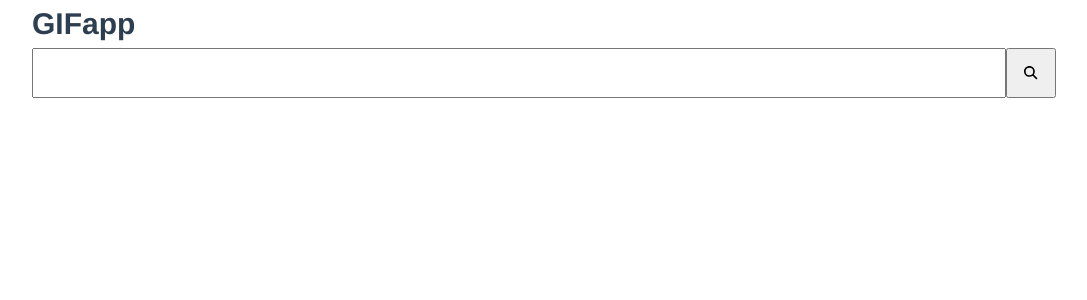
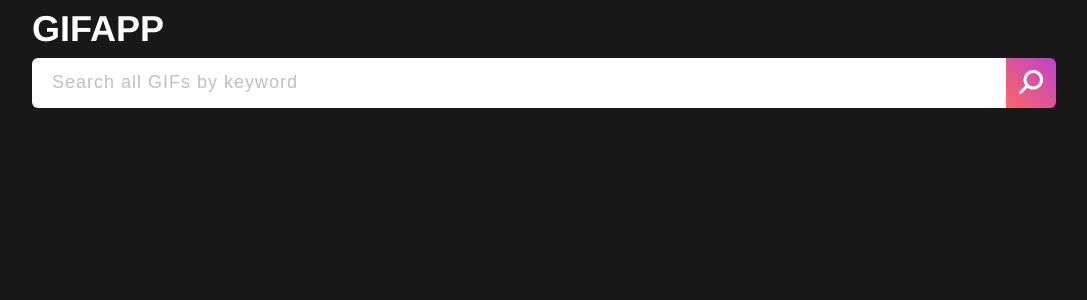
Before and after one commit to frontenders-community/vue3-gif-app, a Vue app: page / in a window 1280 px wide. Shown: the top 300 px of the page, without its empty margins (96-1183 px from the left). Built offline with nearby package versions, Linux system fonts and the light colour scheme; no server answers.

Commit message:
primary color scheme and input styling

```diff
--- a/src/App.vue
+++ b/src/App.vue
@@ -37,7 +37,7 @@ function searchGifs(needle) {
 <template>
   <div class="container">
     <header>
-      <h1>GIFapp</h1>
+      <h1>GIFAPP</h1>
       <Search @start-search="searchGifs" />
     </header>
 
@@ -54,5 +54,6 @@ header {
 
 h1 {
   font-weight: 800;
+  font-size: 3.6rem;
 }
 </style>
--- a/src/assets/base.css
+++ b/src/assets/base.css
@@ -1,54 +1,56 @@
 /* color palette from <https://github.com/vuejs/theme> */
 :root {
-  --vt-c-white: #ffffff;
-  --vt-c-white-soft: #f8f8f8;
-  --vt-c-white-mute: #f2f2f2;
+  --white: #ffffff;
+  --white-soft: #f8f8f8;
+  --white-mute: #f2f2f2;
 
-  --vt-c-black: #181818;
-  --vt-c-black-soft: #222222;
-  --vt-c-black-mute: #282828;
+  --black: #181818;
+  --black-soft: #222222;
+  --black-mute: #282828;
 
-  --vt-c-indigo: #2c3e50;
+  --divider-light-1: rgba(60, 60, 60, 0.29);
+  --divider-light-2: rgba(60, 60, 60, 0.12);
+  --divider-dark-1: rgba(84, 84, 84, 0.65);
+  --divider-dark-2: rgba(84, 84, 84, 0.48);
 
-  --vt-c-divider-light-1: rgba(60, 60, 60, 0.29);
-  --vt-c-divider-light-2: rgba(60, 60, 60, 0.12);
-  --vt-c-divider-dark-1: rgba(84, 84, 84, 0.65);
-  --vt-c-divider-dark-2: rgba(84, 84, 84, 0.48);
+  --text-light-1: var(--indigo);
+  --text-light-2: rgba(60, 60, 60, 0.66);
+  --text-dark-1: var(--white);
+  --text-dark-2: rgba(235, 235, 235, 0.64);
 
-  --vt-c-text-light-1: var(--vt-c-indigo);
-  --vt-c-text-light-2: rgba(60, 60, 60, 0.66);
-  --vt-c-text-dark-1: var(--vt-c-white);
-  --vt-c-text-dark-2: rgba(235, 235, 235, 0.64);
+  --placeholder-dark:  rgb(192, 192, 192);
 }
 
 /* semantic color variables for this project */
 :root {
-  --color-background: var(--vt-c-white);
-  --color-background-soft: var(--vt-c-white-soft);
-  --color-background-mute: var(--vt-c-white-mute);
+  --color-background: var(--black);
+  --color-background-soft: var(--black-soft);
+  --color-background-mute: var(--black-mute);
 
-  --color-border: var(--vt-c-divider-light-2);
-  --color-border-hover: var(--vt-c-divider-light-1);
+  --color-border: var(--divider-dark-2);
+  --color-border-hover: var(--divider-dark-1);
 
-  --color-heading: var(--vt-c-text-light-1);
-  --color-text: var(--vt-c-text-light-1);
+  --color-heading: var(--text-dark-1);
+  --color-text: var(--text-dark-1);
+
+  --color-placeholder: var(--placeholder-dark);
 
   --section-gap: 160px;
 }
 
-@media (prefers-color-scheme: dark) {
+/* @media (prefers-color-scheme: dark) {
   :root {
-    --color-background: var(--vt-c-black);
-    --color-background-soft: var(--vt-c-black-soft);
-    --color-background-mute: var(--vt-c-black-mute);
+    --color-background: var(--black);
+    --color-background-soft: var(--black-soft);
+    --color-background-mute: var(--black-mute);
 
-    --color-border: var(--vt-c-divider-dark-2);
-    --color-border-hover: var(--vt-c-divider-dark-1);
+    --color-border: var(--divider-dark-2);
+    --color-border-hover: var(--divider-dark-1);
 
-    --color-heading: var(--vt-c-text-dark-1);
-    --color-text: var(--vt-c-text-dark-2);
+    --color-heading: var(--text-dark-1);
+    --color-text: var(--text-dark-2);
   }
-}
+} */
 
 *,
 *::before,
@@ -58,6 +60,10 @@
   padding: 0;
   position: relative;
   font-weight: normal;
+}
+
+html {
+  font-size: 62.5%; /* 10px */
 }
 
 body {
@@ -73,8 +79,14 @@ body {
   -moz-osx-font-smoothing: grayscale;
 }
 
+::placeholder { /* Chrome, Firefox, Opera, Safari 10.1+ */
+  color: var(--color-placeholder);
+  opacity: 1; /* Firefox */
+}
+
 .container {
   width: 80%;
   min-width: 600px;
+  max-width: 1040px;
   margin: auto;
 }
--- a/src/components/Search.vue
+++ b/src/components/Search.vue
@@ -2,24 +2,23 @@
 import { reactive } from "vue";
 
 const state = reactive({
-        needle: ""
-    })
+  needle: "",
+});
 
-    const emit = defineEmits(['start-search']);
+const emit = defineEmits(["start-search"]);
 
 function startSearch() {
-        if(state.needle.trim()) {
-            emit('start-search', state.needle);
+  if (state.needle.trim()) {
+    emit("start-search", state.needle);
   }
 }
-
 </script>
 
 <template>
   <div class="input-wrapper">
-        <input @keyup.enter="startSearch" v-model="state.needle" type="text">
+    <input @keyup.enter="startSearch" v-model="state.needle" type="text" placeholder="Search all GIFs by keyword"/>
     <button @click="startSearch">
-            <font-awesome-icon icon="fa-solid fa-magnifying-glass" />
+      <font-awesome-icon icon="fa-solid fa-magnifying-glass" class="icon" />
     </button>
   </div>
 </template>
@@ -32,11 +31,43 @@ input {
   flex-grow: 1;
   padding-left: 20px;
   padding-right: 20px;
-    font-size: 1.2rem;
+  font-size: 1.8rem;
+  letter-spacing: 1px;
+  border-radius: 0.6rem 0 0 0.6rem;
+  border: 0;
+}
+
+@keyframes gradient-loop {
+    0% {
+        background-position: 0 0;
+    }
+    100% {
+        background-position: 100% 0;
+    }
 }
 
 button {
+  color: var(--color-text);
+  font-size: 2.4rem;
   width: 50px;
   height: 50px;
+  border-radius: 0 0.6rem 0.6rem 0;
+  border: 0;
+  background-image: linear-gradient(
+    45deg,
+    rgb(153, 51, 255),
+    rgb(255, 102, 102),
+    rgb(153, 51, 255)
+  );
+  background-size: 500%;
+  animation: gradient-loop 2s infinite linear;
+}
+
+button:hover {
+  cursor: pointer;
+}
+
+button .icon {
+  transform: rotateY(180deg);
 }
 </style>
```
Lines whose indentation alone changed are shown as unchanged.
